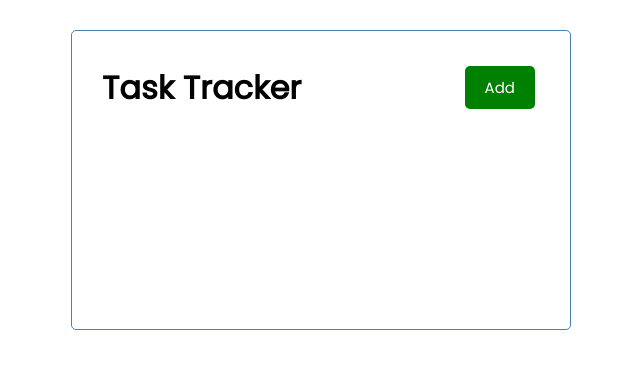
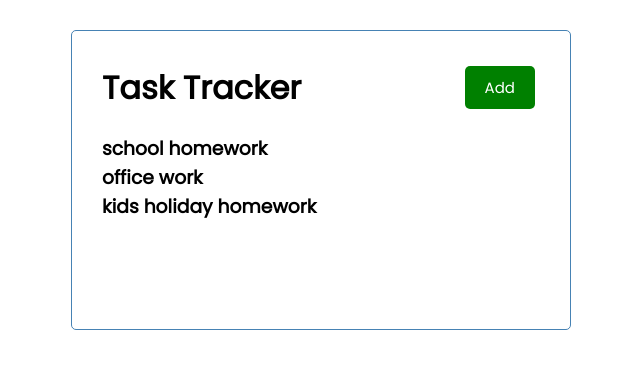
Before and after one commit to SJamal1759/task-tracker, a React (Create React App) app: page / in a window 1280 px wide. Shown: the top 368 px of the page, without its empty margins (319-959 px from the left). Built offline with nearby package versions, Linux system fonts and the light colour scheme; the HTML template or start-up script is replaced by a standard one.

Commit message:
Task Updates

```diff
--- a/package.json
+++ b/package.json
@@ -8,6 +8,7 @@
     "@testing-library/user-event": "^13.5.0",
     "react": "^18.2.0",
     "react-dom": "^18.2.0",
+    "react-router-dom": "^6.19.0",
     "react-scripts": "5.0.1",
     "web-vitals": "^2.1.4"
   },
--- a/src/App.js
+++ b/src/App.js
@@ -1,13 +1,34 @@
 
-
+import { useState } from "react";
 import Header from './components/Header';
 import Tasks from './components/Tasks';
 
 function App() {
-  const name = 'Jamal'
+  const [tasks,setTasks] = useState([
+    {
+        id:1,
+        text:'school homework',
+        day:'Feb 5th at 3:20pm',
+        reminder:true,
+      },
+      {
+        id:2,
+        text:'office work',
+        day:'Feb 5th at 3:20pm',
+        reminder:true,
+      },
+      {
+        id:3,
+        text:'kids holiday homework',
+        day:'Feb 5th at 3:20pm',
+        reminder:false,
+      },
+    ])
+
   return (
     <div className="container">
      <Header/>
+     <Tasks tasks={tasks}/>
     </div>
   );
 }
--- a/src/components/Tasks.js
+++ b/src/components/Tasks.js
@@ -1,32 +1,16 @@
-import React from 'react'
 
-const task = [{
-  id:1,
-  text:'school homework',
-  day:'Feb 5th at 3:20pm',
-  reminder:true,
-},
-{
-  id:2,
-  text:'office work',
-  day:'Feb 5th at 3:20pm',
-  reminder:true,
-},
-{
-  id:3,
-  text:'kids holiday homework',
-  day:'Feb 5th at 3:20pm',
-  reminder:false,
-}
-]
-const Tasks = () => {
+
+
+const Tasks = ({ tasks }) => {
+
   return (
     <>
-      {Tasks.map((task) =>{
-        <h3>{task.text}</h3>
-      })}
+      {tasks.map((task) => (
+        <h3 key={task.id}> {task.text}</h3>
+
+      ))}
     </>
   )
 }
 
-export default Tasks
+export default Tasks;
```
Also changed, not shown: 1 other file (tests, documents, lock files or other folders).
